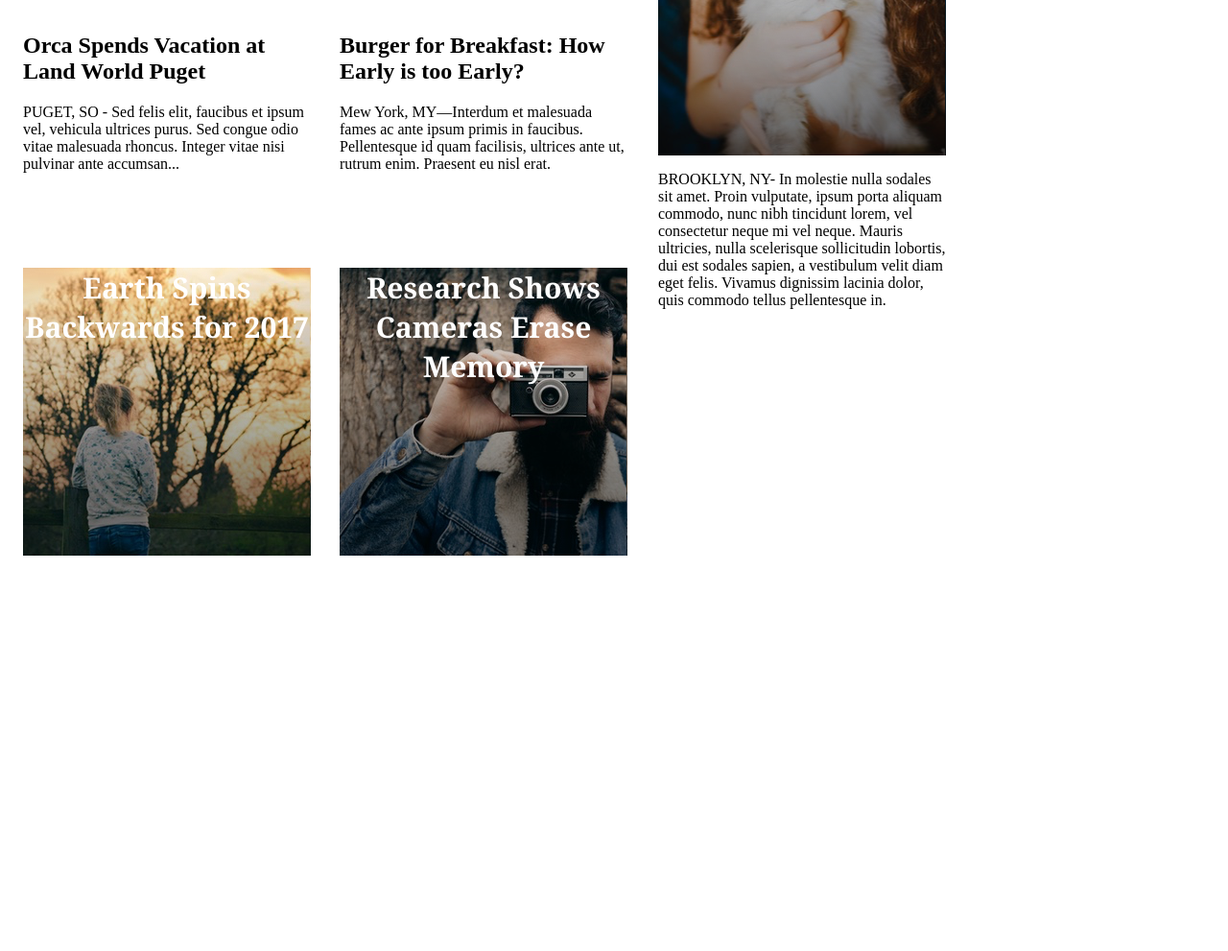
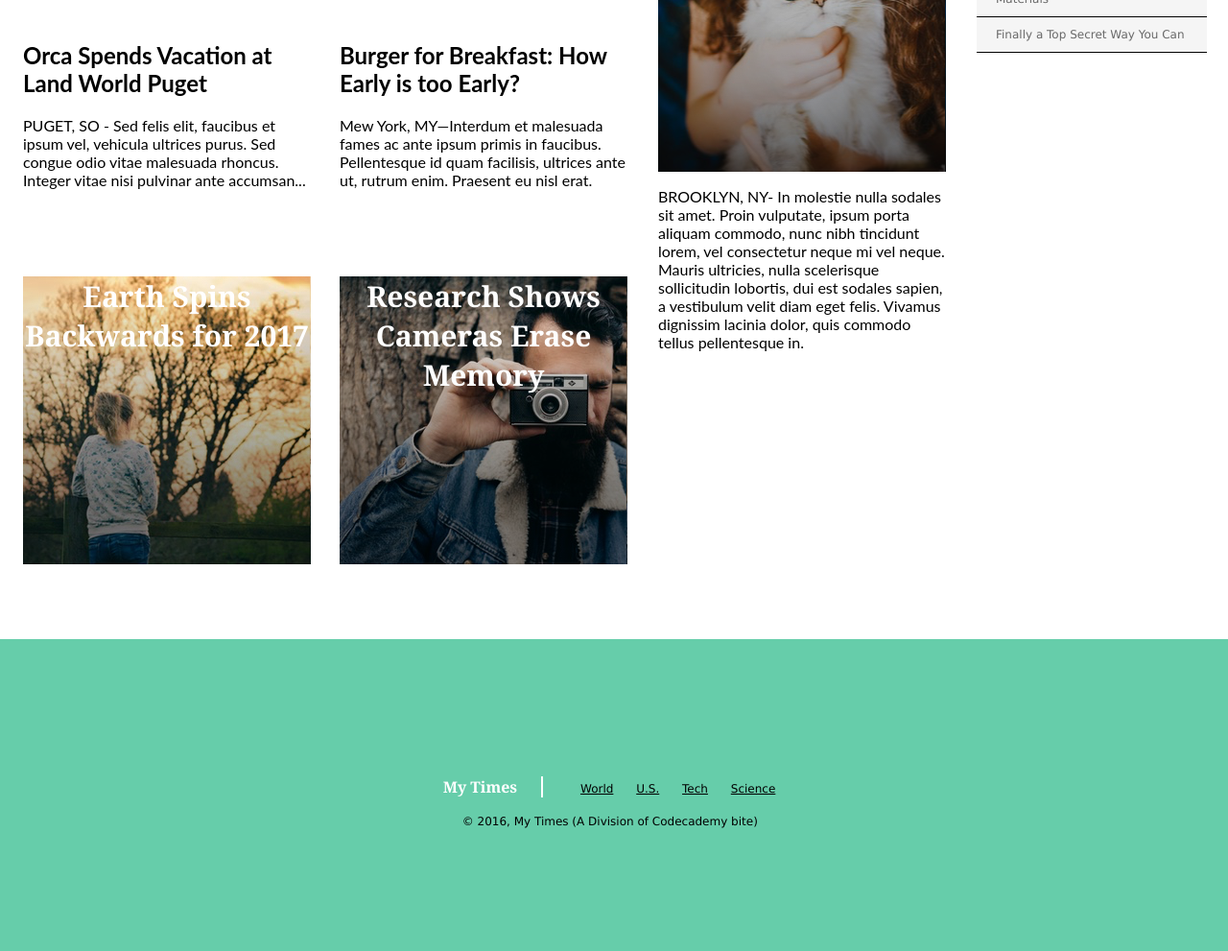
Before and after one commit to mikeashcroft/mytimes, a plain HTML site: page index.html in a window 1280 px wide. Shown: the part 613-1604 px from the top of the page at 96% size. Before the commit the page ends 1270 px from the top, so only its background shows below. Drawn offline with Linux system fonts and the light colour scheme.

Commit message:
Final content and styling

```diff
--- a/index.html
+++ b/index.html
@@ -90,6 +90,28 @@
       </div>
     </div>
 
+<!-- Footer Section -->
+
+<footer>
+  <div class="info">
+    <span class="title">My Times</span>
+    <nav>
+      <span>
+        <a href="#">World</a>
+      </span>
+      <span>
+        <a href="#">U.S.</a>
+      </span>
+      <span>
+        <a href="#">Tech</a>
+      </span>
+      <span>
+        <a href="#">Science</a>
+      </span>
+    </nav>
+    <div class="copyright">© 2016, My Times (A Division of Codecademy bite)</div>
+  </div>
+</footer>
 
 
 
--- a/resources/css/style.css
+++ b/resources/css/style.css
@@ -32,6 +32,8 @@ a {
 
 body {
   margin: 0;
+  font-family: Lato;
+
 }
 
 .logo {
@@ -128,3 +130,61 @@ body {
 .narrative {
   margin-top: 16px;
 }
+
+img.cookie {
+  height: 240px;
+}
+
+.news-bites h3 {
+    font-size: 16px;
+    font-weight: bold;
+    text-align: center;
+    margin-bottom: 41px;
+}
+
+.news-bites .bite {
+  display: block;
+  padding: 11px 20px;
+  border-bottom: 1px solid black;
+  background-color: WhiteSmoke;
+  font-family: Verdana;
+  font-size: 12px;
+  color: DimGray;
+}
+
+.bite span {
+  padding-left: 11px;
+}
+
+footer {
+  display: flex;
+  justify-content: center;
+  align-items: center;
+  flex-direction: column;
+  height: 325px;
+  width: 100%;
+  background-color: MediumAquamarine;
+  margin: auto;
+  font-family: Verdana;
+  font-size: 12px;
+
+}
+
+footer .title {
+  display: inline-flex;
+  padding-right: 25px;
+  border-right: 2px solid white;
+  font-family: Georgia;
+  font-size: 16px;
+  font-weight: bold;
+  color: white;
+}
+
+footer nav {
+  display: inline-block;
+  padding-left: 25px;
+}
+
+footer .copyright {
+  padding-left: 20px;
+}
```
